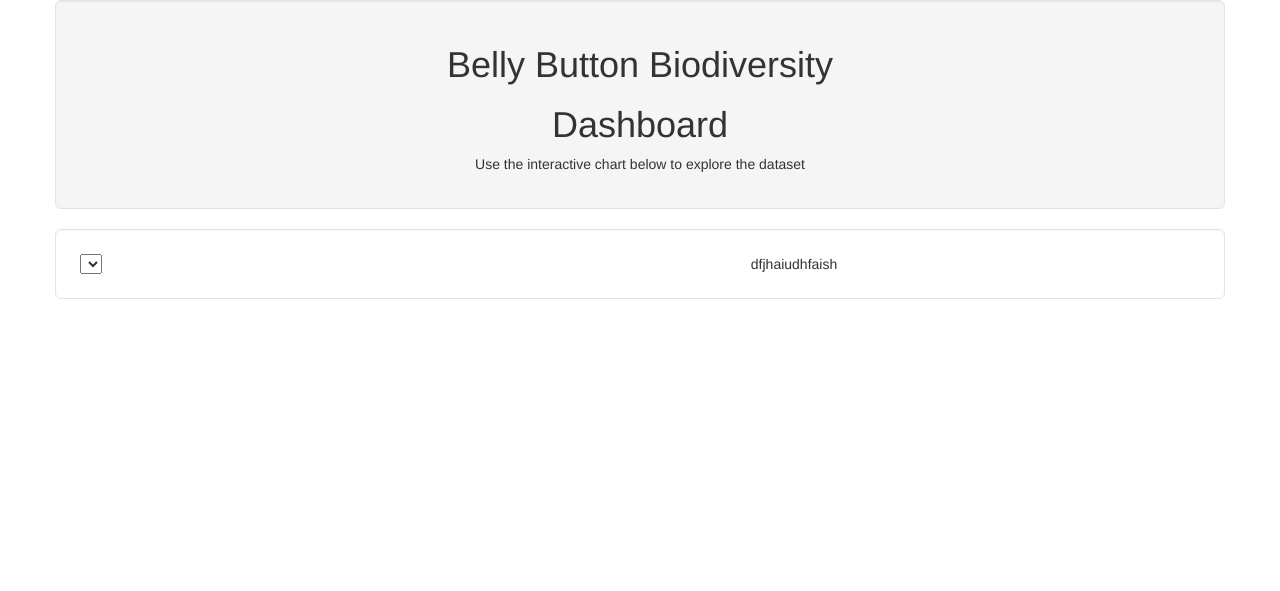
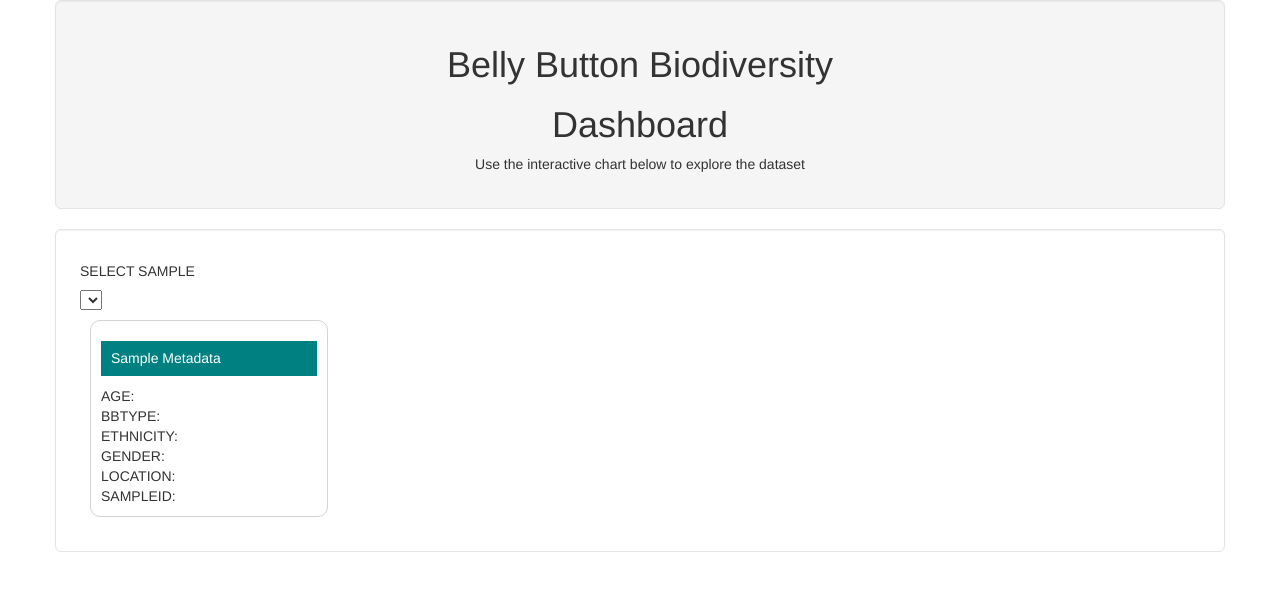
Before and after one commit to SwatiGiri/Belly_Button_Biodiversity, a Flask app: page / in a window 1280 px wide. Shown: the top 591 px of the page. Run offline with Flask 2, Linux system fonts and the light colour scheme; lists and menus that the app fills with data are empty; some libraries are stand-ins or nearby versions.

Commit message:
pie chart complete

```diff
--- a/Flask_App/static/index.js
+++ b/Flask_App/static/index.js
@@ -1,26 +1,26 @@
 
 var dropDown = document.getElementById("selDataset");
-var pie_chart = document.getElementById("piechart");
+var pieChart = document.getElementById("piechart");
 
-var names;
+// holds the names in an array like [ BB_940 ] etc
+var names = [];
 // gets data from api and populates names variable
 function initNames() {
     /* data route */
     var url = "/names";
+    // carefull this is a async request
     Plotly.d3.json(url, function (error, response) {
-        // console.log(error);
-        // console.log(response);
-
         names = response;
         console.log("names: " + names)
         populateDropDown();
-
     });
 }
 
+// do not call before init Names
+// because there would be no data to loop over
+// TODO : There must be a better way to do it
 // called after getting the data ( initNames function )
 function populateDropDown(){
-    console.log(names)
     for(i in names){
         name = names[i]
         var option = document.createElement("option");
@@ -30,72 +30,73 @@ function populateDropDown(){
     }
 }
 
-function optionChanged(){}
+// whenever user selects a new name
+// from the drop down menu
+function dropDownListener(name){
+    console.log("Value changed to: " + name)
+    getSampleData(name)
+}
+
+// function name is deceptive
+// it does not return the data
+// it simply calls the updatePie funciton
+// with the data
+function getSampleData(name){
+    let data = {}
+    let url = "/samples/" + name;
+    // careful this is a async req
+    // unfortunately i'm going into callback hell
+    // forgive me javascript gods
+    Plotly.d3.json(url, function (error, response) {
+        // .slice cause we only care about the top 10 otus
+        let otu_ids = response[0]["otu_ids"].slice(0, 10);
+        let sample_values = response[1]["sample_values"].slice(0, 10);
+        data["otu_ids"] = otu_ids;
+        data["sample_values"] = sample_values;
+
+        Plotly.d3.json("/metadata/" + name, (err, res) => {
+            data["metadata"] = res;
+
+            updateMetadata(data["metadata"]);
+            updatePie(data);
+        });
+    });
+}
+
+// the only function of this
+function updatePie(data){
+    console.log(data);
+    Plotly.restyle(pieChart, "values", [data["sample_values"]] );
+    Plotly.restyle(pieChart, "labels", [data["otu_ids"]] );
+    console.log("Upated");
+}
+
+function updateMetadata(data){
+    for(key in data){
+        console.log(key);
+        let x = document.getElementById("metadata_" + key);
+        if(x){
+            x.textContent = key + ": " + data[key];
+        }
+    }
+}
+
+// initializing pie chart with random data
+function initPie(){
+    console.log("init pie");
+    let layout = {
+        height: 400,
+        width: 500
+      };
+    let data = [{ values: [1, 2, 3], type: 'pie'}];
+    Plotly.plot(pieChart, data, layout);
+    getSampleData("BB_940");
+}
 
 // calls the functions in order
 function main(){
     initNames();
-}
-// Creating Pie Chart using data from `/samples/<sample> and `/otu` data
-
-var samplevalues;
-function initsamplevalues() {
-    /* data route */
-    var url = "/samples/<sample>";
-    Plotly.d3.json(url, function (error, response) {
-        // console.log(error);
-        // console.log(response);
-
-        samplevalues = response;
-        console.log("samplevalues: " + samplevalues)
-
-    });
+    initPie();
 }
 
-// calls the functions in order
-function main(){
-    initsamplevalues();
-}
-
-// // Sort the data array using the greekSearchResults value
-// data.sort(function(a, b) {
-//     return parseFloat(b.greekSearchResults) - parseFloat(a.greekSearchResults);
-//   });
-
-//   // Slice the first 10 objects for plotting
-//   data = data.slice(0, 10);
-
-//   // Reverse the array due to Plotly's defaults
-//   data = data.reverse();
-
-//   // Trace1 for the Greek Data
-//   var trace1 = {
-//     x: data.map(row => row.greekSearchResults),
-//     y: data.map(row => row.greekName),
-//     text: data.map(row => row.greekName),
-//     name: "Greek",
-//     type: "bar",
-//     orientation: "h"
-//   };
-
-//   // data
-//   var data = [trace1];
-
-//   // Apply the group bar mode to the layout
-//   var layout = {
-//     title: "Greek gods search results",
-//     margin: {
-//       l: 100,
-//       r: 100,
-//       t: 100,
-//       b: 100
-//     }
-//   };
-
-//   // Render the plot to the div tag with id "plot"
-//   Plotly.newPlot("plot", data, layout);
-
-
-
-
-// main();
+main();
--- a/Flask_App/templates/index.html
+++ b/Flask_App/templates/index.html
@@ -23,6 +23,8 @@
 <body>
     <!-- Designing Heading using bootstrap -->
     <div class="container">
+
+        <!-- Header  -->
         <div class="row">
             <div class="well well-lg" align="center">
                 <h1>Belly Button Biodiversity</h1>
@@ -30,16 +32,34 @@
                 <p>Use the interactive chart below to explore the dataset</p>
             </div>
         </div>
+
+        <!-- Actual body -->
         <div class="row">
             <div class="well well-lg" style=background-color:transparent>
                 <div class="row">
-                    <div class="col-md-2">
-                        <select id="selDataset" onchange="optionChanged(this.value)"></select>
+                    <div class="col-md-3">
+                        <!-- SELECTOR -->
+                        <Strong><h5>SELECT SAMPLE</h5></Strong>
+                        <select id="selDataset" onchange="dropDownListener(this.value)"></select>
+                        <!-- METADATA ABOUT NAME -->
+                        <div id="metadata" style="border-radius: 10px; border-color: lightgrey; border-width: 1px;border-style: solid; padding: 10px; margin: 10px;">
+                            <h5 style="background-color: teal; color: white; padding: 10px;">Sample Metadata</h5>
+                            <div id="metadata_AGE">AGE: </div>
+                            <div id="metadata_BBTYPE">BBTYPE: </div>
+                            <div id="metadata_ETHNICITY">ETHNICITY: </div>
+                            <div id="metadata_GENDER">GENDER: </div>
+                            <div id="metadata_LOCATION">LOCATION: </div>
+                            <div id="metadata_SAMPLEID">SAMPLEID: </div>
+                        </div>
                     </div>
-                    <div class="col-md-5">
+                    <!-- Piechart -->
+                    <div class="col-md-9">
                         <div id="piechart"></div>
                     </div>
-                    <div class="col-md-5">dfjhaiudhfaish</div>
+                </div>
+
+                <div class="row">
+
                 </div>
             </div>
         </div>
```
Also changed, not shown: Flask_App/app.py (line endings or trailing spaces).
